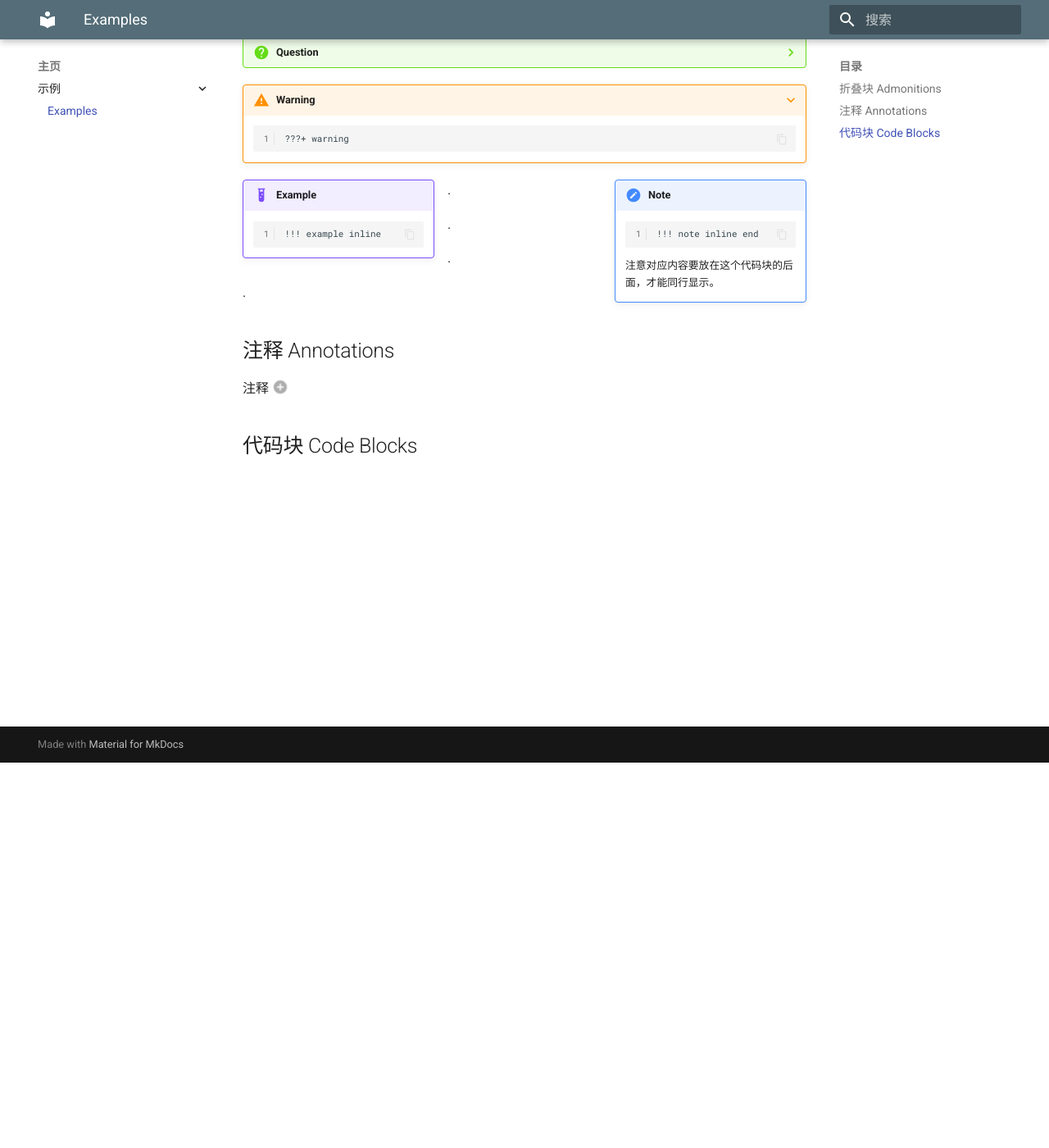
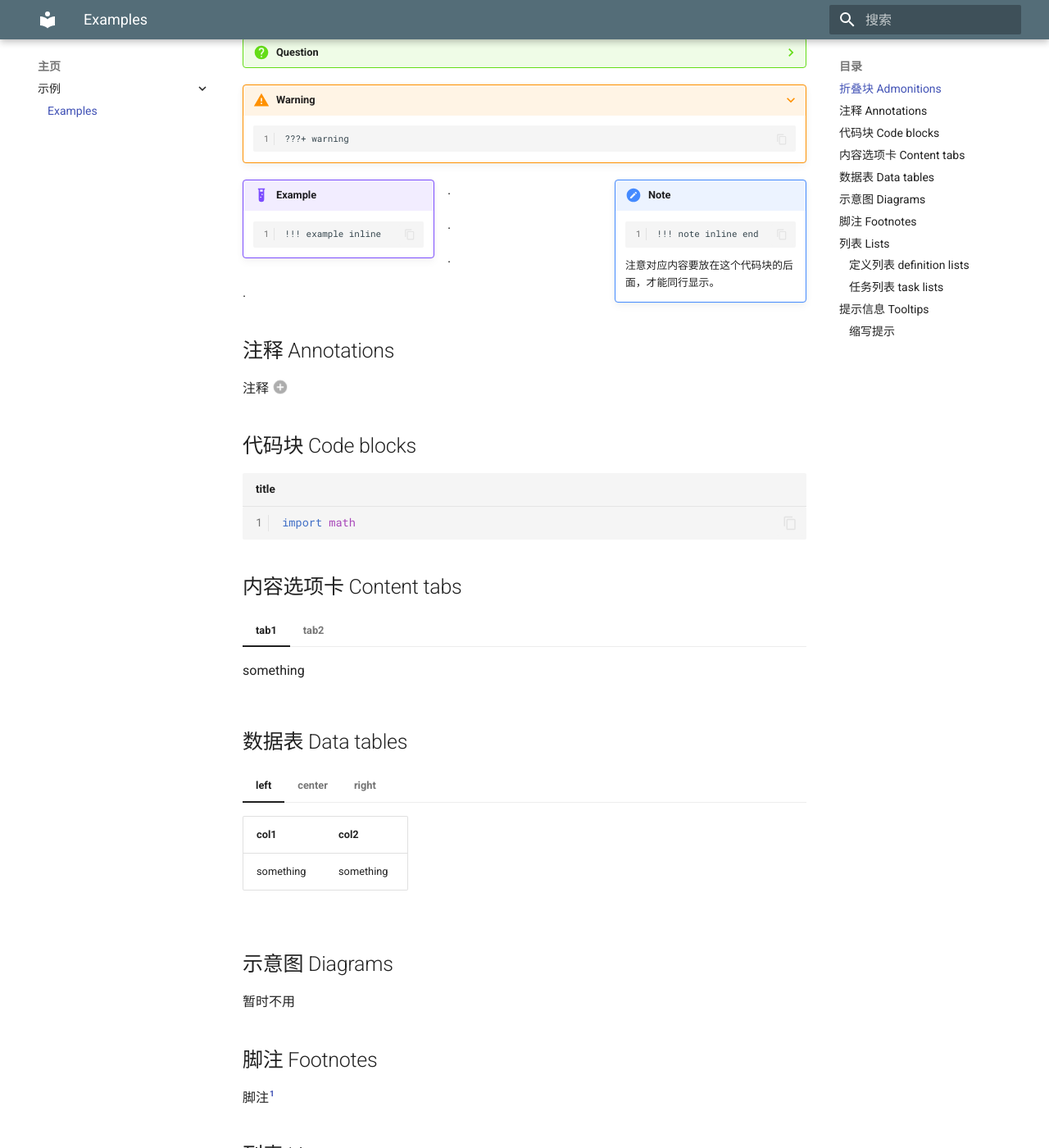
Before and after one commit to Shallowy/notebook, an MkDocs documentation site: the page built from docs/homepage/examples.md, in a window 1280 px wide and 1400 px high, scrolled down 470 px. Shown: the whole window at 82% size. Built offline with MkDocs 1.6.1 and Material for MkDocs 9.7.7, drawn with Linux system fonts in a browser that asks for light colours; comment, search, counter and statistics services are not loaded; some of the changed text lies outside the part shown.

Commit message:
examples.md finished

````diff
--- a/docs/homepage/examples.md
+++ b/docs/homepage/examples.md
@@ -37,6 +37,56 @@
 注释(1)
 {.annotate}
 
-1. 注释在这里
+1. 我是注释
 
-## 代码块 Code Blocks
+## 代码块 Code blocks
+``` py title="title"
+import math
+```
+## 内容选项卡 Content tabs
+=== "tab1"
+    something
+=== "tab2"
+    ```
+    === "tab1"
+        something
+    === "tab2"
+    ```
+
+## 数据表 Data tables
+=== "left"
+    | col1      | col2      |
+    | --------- | --------- |
+    | something | something |
+=== "center"
+    | col1        | col2        |
+    | :---------: | :---------: |
+    | something   | something   |
+=== "right"
+    | col1        | col2        |
+    | ---------:  | ---------:  |
+    | something   | something   |
+
+## 示意图 Diagrams
+暂时不用
+
+## 脚注 Footnotes
+脚注[^1]
+[^1]: 我是脚注
+
+## 列表 Lists
+### 定义列表 definition lists
+`first`
+:   something
+
+`second`
+:   something
+### 任务列表 task lists
+- [ ] unchecked
+- [x] checked
+
+## 提示信息 Tooltips
+### 缩写提示
+OMG.
+
+*[OMG]: Oh My God!
--- a/mkdocs.yml
+++ b/mkdocs.yml
@@ -25,6 +25,7 @@ theme:
     # - search.share # 搜索分享按钮
 
     - content.code.copy # 代码复制
+    - content.tooltips # 优化tooltips
 
 markdown_extensions:
   - abbr # 缩写提示
````
